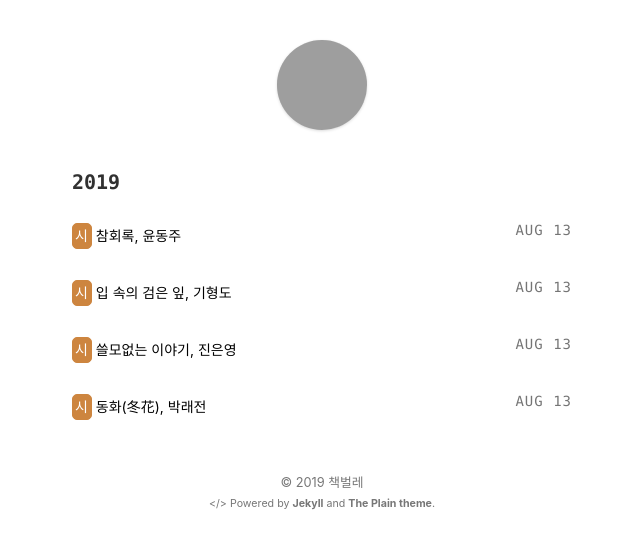
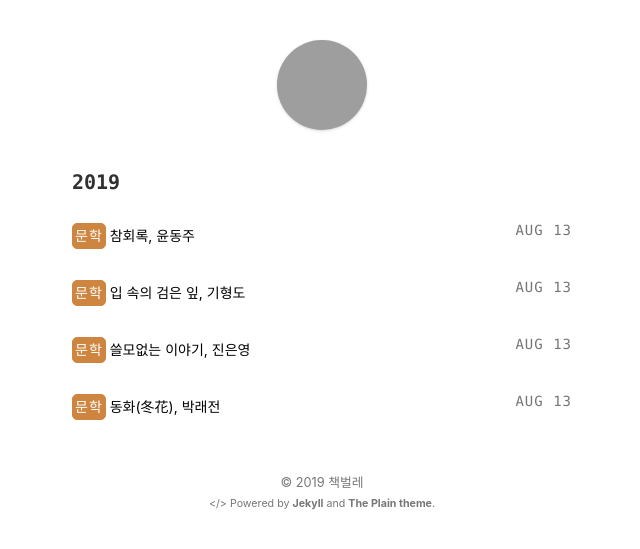
Before and after one commit to stevenoh0908/stevenoh0908.github.io, a Jekyll site: the page built from literature.html, in a window 1280 px wide. Shown: the top 549 px of the page, without its empty margins (318-958 px from the left). Built offline with Jekyll 4.4.1, drawn with Linux system fonts in a browser that asks for light colours; grey boxes are pictures that could not be loaded.

Commit message:
Update and rename poem.html to  literature.html

```diff
--- a/poem.html
+++ b/literature.html
@@ -21,7 +21,7 @@ layout: default
 						<span>{{ post.date | date: "%b %d" }}</span>
 					</div>
 					<div class="title">
-					  <span style="border: 1px solid Peru; background-color: Peru; color: white; padding: 2px; border-radius: 5px; margin: 3px auto;">시</span>
+					  <span style="border: 1px solid Peru; background-color: Peru; color: white; padding: 2px; border-radius: 5px; margin: 3px auto;">문학</span>
 						<a href="{{ post.url | prepend: site.baseurl | prepend: site.url }}">{{ post.title }}</a>
 					</div>
 				</li>
```
